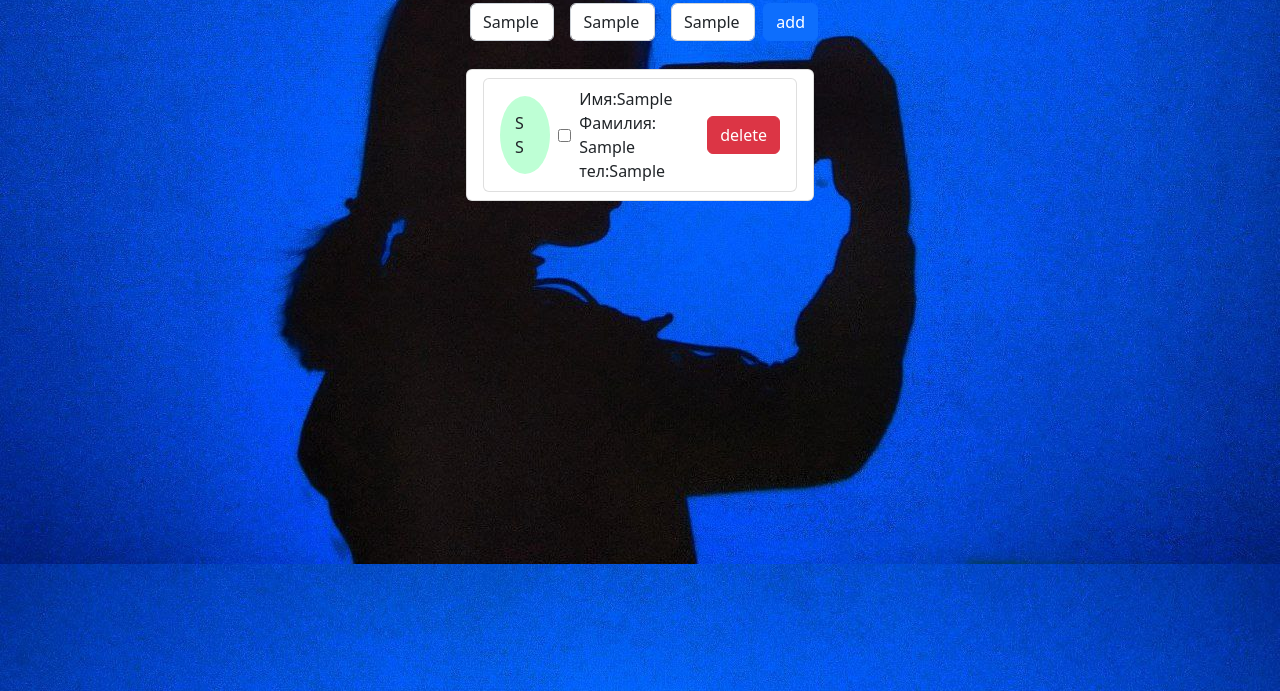
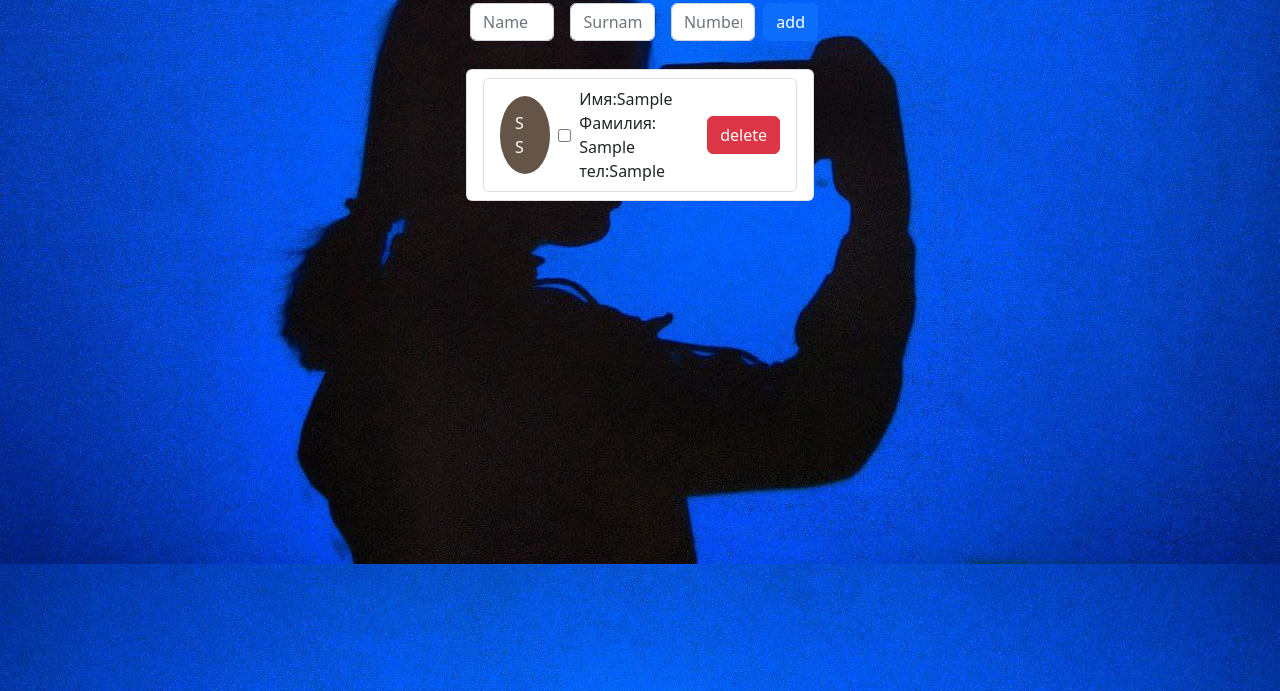
Before and after one commit to muhktarbekovna/todolist_exam2, a plain HTML site: page index.html in a window 1280 px wide. Both pictures are taken after typing "Sample", "Sample", "Sample" into the empty fields and a click on the button "add". Shown: the part 109-800 px from the top of the page. Drawn offline with nearby package versions, Linux system fonts and the light colour scheme.

Commit message:
add script

```diff
--- a/css/style.css
+++ b/css/style.css
@@ -16,5 +16,6 @@ body {
     padding: 15px 15px;
     border-radius: 50%;
     border: none;
-    background: rgba(64, 255, 131, 0.34);
+    color: white;
+    /*background: #abad23;*/
 }
--- a/js/script.js
+++ b/js/script.js
@@ -5,11 +5,20 @@ const btn = document.querySelector('.add-btn')
 const ul = document.querySelector('.list-group-item')
 
 btn.addEventListener("click" , () => {
+    addToDo()
+})
+input_text && surname_input && tell_input.addEventListener("keydown",(e) => {
+    if (e.key === "Enter"){
+        addToDo()
+    }
+})
+
+function addToDo(){
     if (input_text.value !== "" && tell_input.value !== "" && surname_input.value !== ""){
         const newList = `<li class="list-group-item d-flex justify-content-between align-items-center">
 
           <span class="d-flex align-items-center">
-          <div class="circle">${input_text.value[0].toUpperCase()} ${surname_input.value[0].toUpperCase()}</div>
+          <div class="circle" style="background: ${randomColor()}">  ${input_text.value[0].toUpperCase()} ${surname_input.value[0].toUpperCase()}</div>
           <input type="checkbox" class="mx-2 checkbox">
           ${"Имя:"}${input_text.value} <br> ${"Фамилия:"} ${surname_input.value} <br>  ${"тел:"}${tell_input.value}
           </span>
@@ -17,13 +26,32 @@ btn.addEventListener("click" , () => {
           </li>`
         ul.innerHTML += newList
     }
-})
+    input_text.value = ""
+    surname_input.value = ""
+    tell_input.value = ""
+}
+
+function randomColor(){
+    let result = ""
+    for (let i = 0; i < 6 ; i++){
+        let randomNum = Math.floor((Math.random()*10))
+        result +=  randomNum
+    }
+    return "#" + result
+}
+
+// console.log(randomColor())
+
 
 ul.addEventListener("click", (e) => {
     if (e.target.classList.contains("del-btn")){
         e.target.parentNode.remove()
     }
     if (e.target.classList.contains("checkbox")) {
-        e.target.parentNode.classList.toggle("line")
+        if(!e.target.parentNode.classList.contains("line")) {
+            e.target.parentNode.classList.add("line")
+        }else {
+            e.target.parentNode.classList.remove("line")
+        }
     }
 })
```
